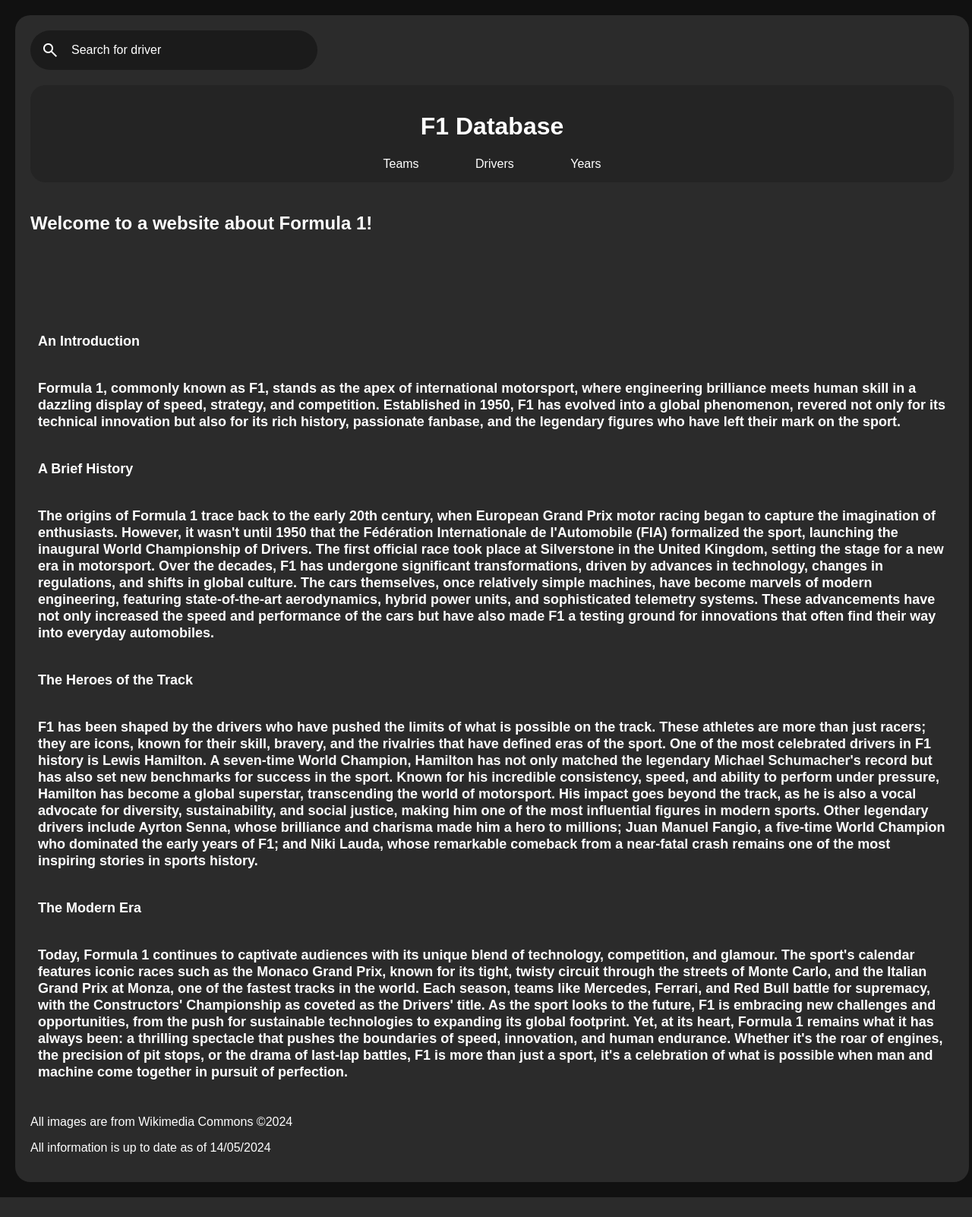
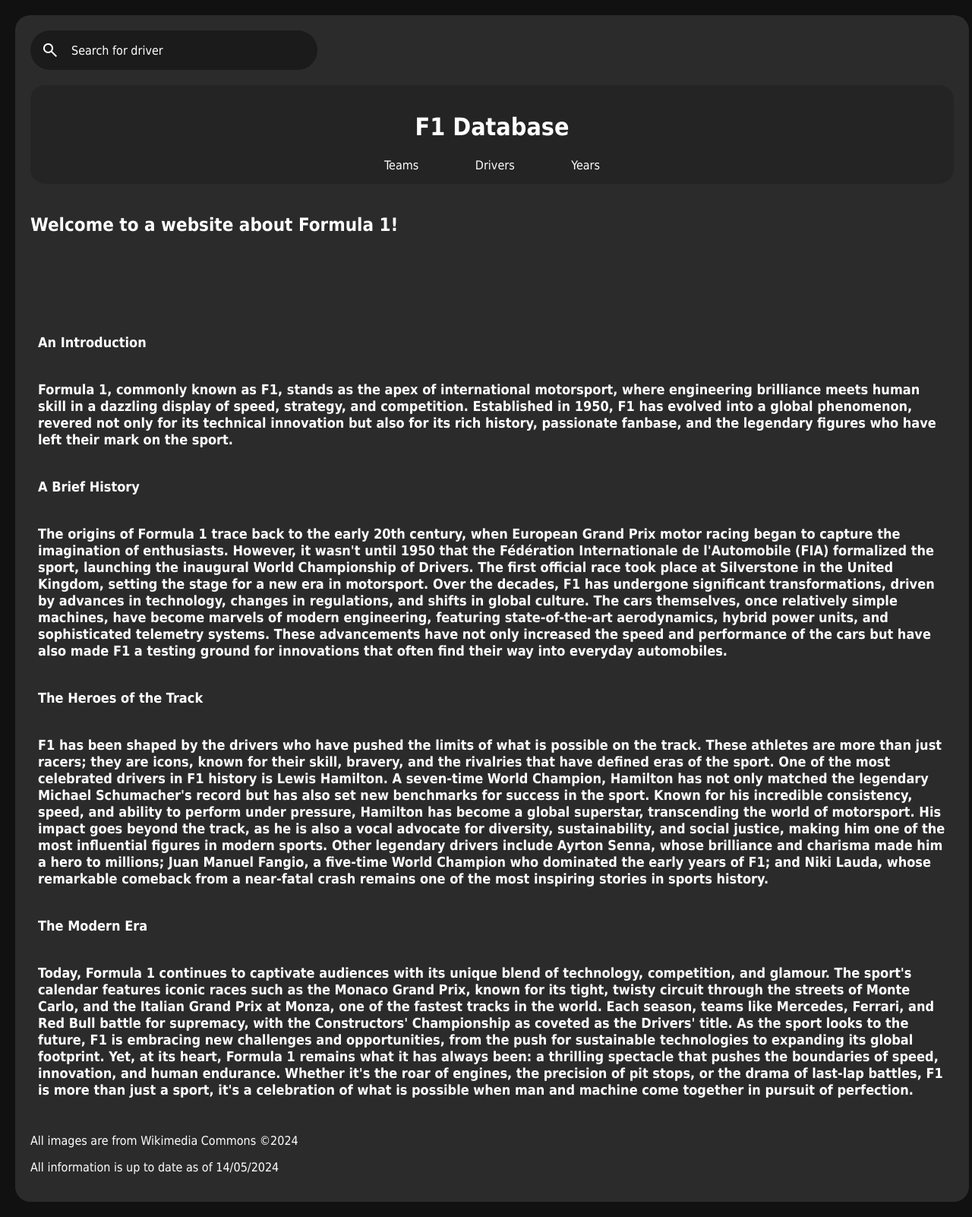
Before and after one commit to Brylieross/f1website, a Flask app: page / in a window 1280 px wide. Shown: the whole page at 76% size. Before the commit the page ends 1576 px from the top, so only its background shows below. Run offline with Flask 3, Linux system fonts and the light colour scheme.

Commit message:
Commit 12

```diff
--- a/F12024/static/style.css
+++ b/F12024/static/style.css
@@ -1,6 +1,6 @@
 /* Black background */
 body{
-    font-family: Arial, sans-serif;
+    font-family: Tahoma, sans-serif;
     background-color: #111111;
     margin: 0;
     padding: 0;
@@ -25,6 +25,14 @@
     padding: 15px 0;
     text-align: center;
     border-radius: 20px
+}
+
+/* Search bar button styling*/
+button{
+    font-size: 0px;
+    background: none;
+    border: none;
+    border-radius: 50px;
 }
 
 /* Nav buttons */
@@ -141,7 +149,7 @@
 /* Search bar text styling */
 .search-input{
     font-size: 16px;
-    font-family: arial, sans-serif;
+    font-family: Tahoma, sans-serif;
     color: #ffffff;
     margin-left: var(--padding);
     outline: none;
@@ -156,13 +164,6 @@
     color: #ffffff;
 }
 
-/* Search bar button styling*/
-button{
-    font-size: 0px;
-    background: none;
-    border: none;
-    border-radius: 50px;
-}
 
 /* Spacing for infromation on home*/
 .spacing{
```
